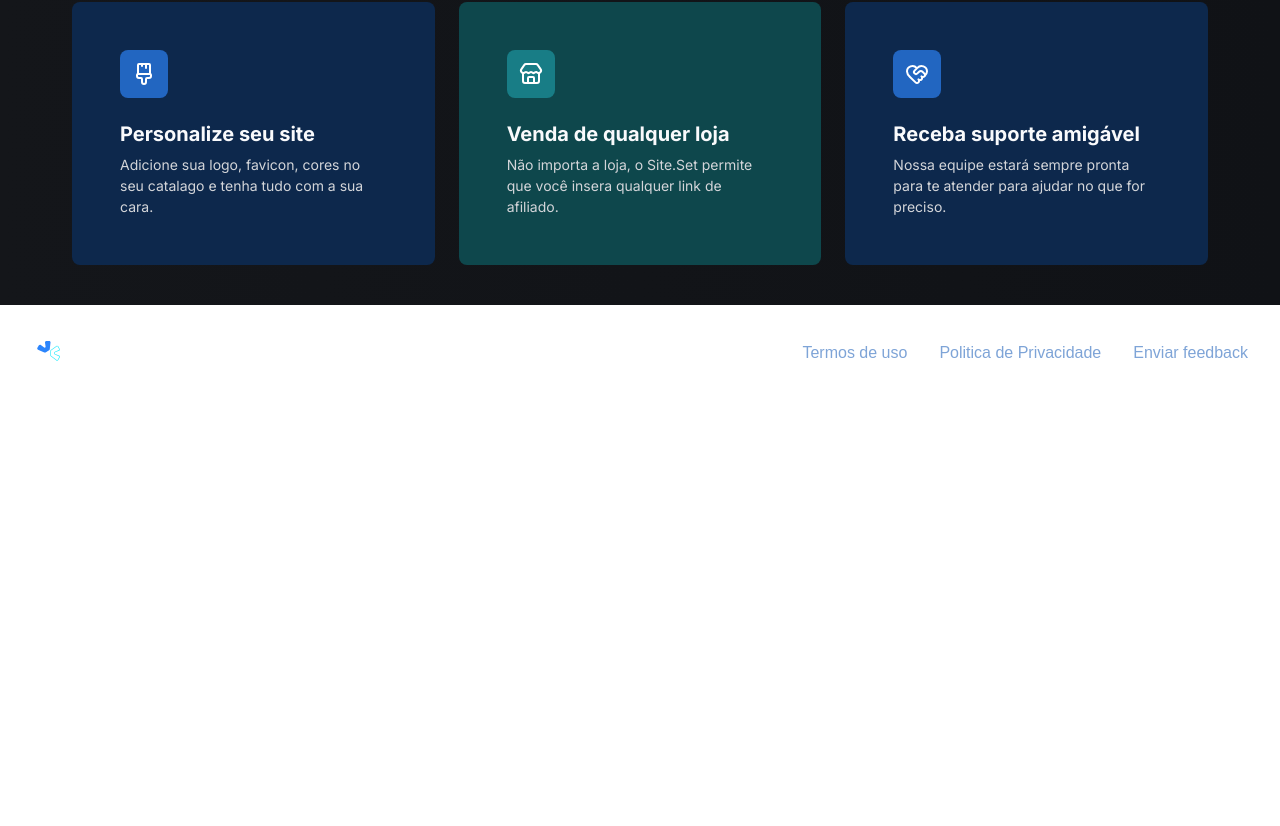
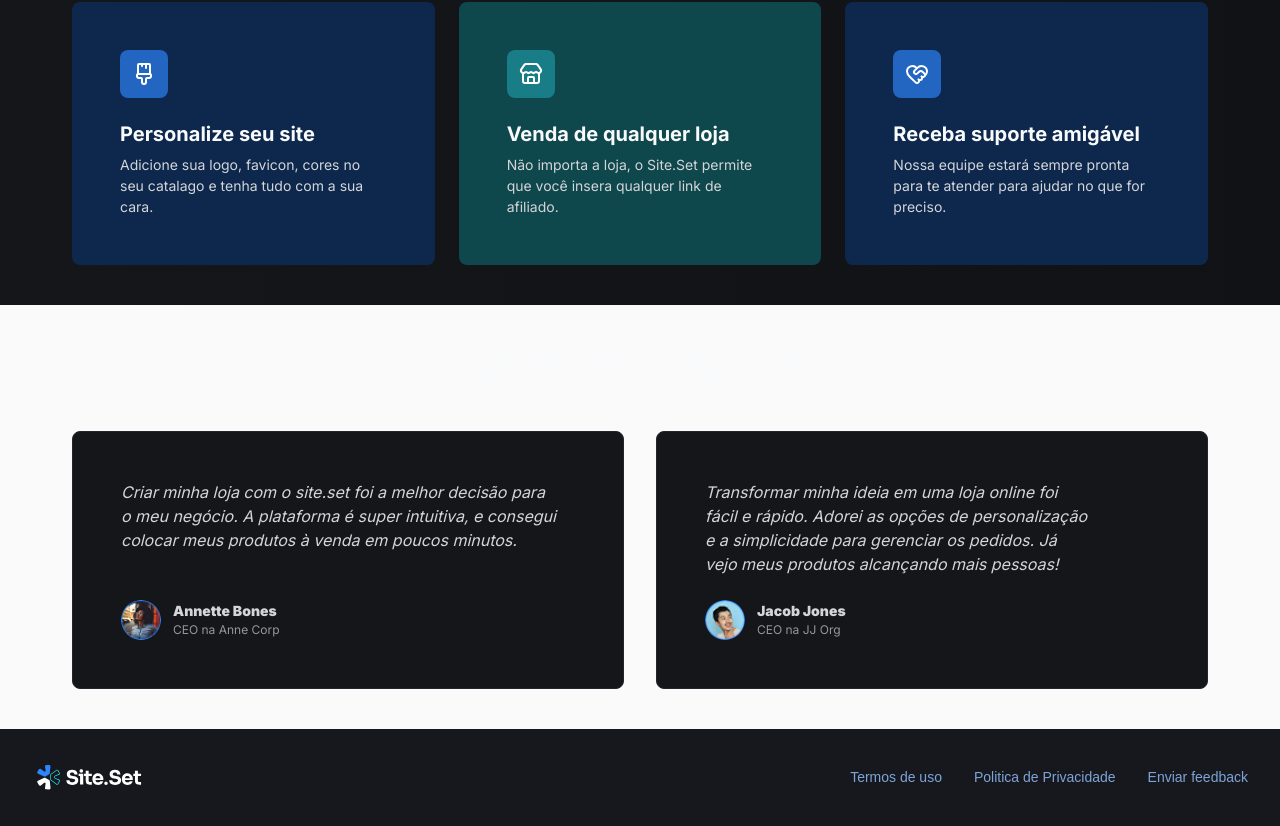
Before and after one commit to joao0pedro0alves/myblog, a Next.js app: page / in a window 1280 px wide. Shown: the part 872-1698 px from the top of the page. Before the commit the page ends 1274 px from the top, so only its background shows below. Built offline with nearby package versions, Linux system fonts and the light colour scheme; a web font is replaced by a local one.

Commit message:
customer story section

```diff
--- a/src/components/footer/footer.tsx
+++ b/src/components/footer/footer.tsx
@@ -3,19 +3,24 @@ import { Logo } from '../logo'
 
 export function Footer() {
   return (
-    <footer>
+    <footer className="bg-gray-500">
       <div className="mx-auto max-w-7xl px-4 sm:px-6 lg:px-8 py-8">
         <div className="flex flex-row justify-between gap-2 items-start md:items-center">
           <Logo />
 
           <nav className="flex flex-col md:flex-row gap-3 md:gap-8">
-            <Link className="text-blue-100" href="/termos-de-uso">
+            <Link className="text-blue-100 text-body-sm" href="/termos-de-uso">
               Termos de uso
             </Link>
-            <Link className="text-blue-100" href="/privacidade">
+
+            <Link className="text-blue-100 text-body-sm" href="/privacidade">
               Politica de Privacidade
             </Link>
-            <Link className="text-blue-100" href="/enviar-feedback">
+
+            <Link
+              className="text-blue-100 text-body-sm"
+              href="/enviar-feedback"
+            >
               Enviar feedback
             </Link>
           </nav>
--- /dev/null
+++ b/src/components/sections/customer-story-section/customer-story-section.tsx
@@ -0,0 +1,70 @@
+import Image from 'next/image'
+
+const customerStory = [
+  {
+    author: {
+      name: 'Annette Bones',
+      role: 'CEO na Anne Corp',
+      avatar: '/assets/avatars/customer-01.png',
+    },
+    content:
+      'Criar minha loja com o site.set foi a melhor decisão para o meu negócio. A plataforma é super intuitiva, e consegui colocar meus produtos à venda em poucos minutos.',
+  },
+  {
+    author: {
+      name: 'Jacob Jones',
+      role: 'CEO na JJ Org',
+      avatar: '/assets/avatars/customer-02.png',
+    },
+    content:
+      'Transformar minha ideia em uma loja online foi fácil e rápido. Adorei as opções de personalização e a simplicidade para gerenciar os pedidos. Já vejo meus produtos alcançando mais pessoas!',
+  },
+]
+
+export function CustomerStorySection() {
+  return (
+    <section className="container py-8  md:py-10">
+      <div className="flex flex-col items-center gap-12">
+        <h2 className="text-gray-100 text-heading-xl font-sans">
+          Quem utiliza, aprova!
+        </h2>
+
+        <div className="grid grid-cols-1 gap-8 md:grid-cols-2">
+          {customerStory.map((story) => {
+            return (
+              <div
+                className="bg-gray-600 border border-gray-400 flex flex-col p-6 md:p-12 gap-6 rounded-lg justify-between"
+                key={story.author.name}
+              >
+                <p className="text-gray-200 text-balance text-body-md italic">
+                  {story.content}
+                </p>
+
+                <div className="flex items-center gap-3">
+                  <div className="relative h-10 w-10 overflow-hidden rounded-full">
+                    <Image
+                      src={story.author.avatar}
+                      alt={story.author.name}
+                      fill
+                      className="object-cover"
+                    />
+                  </div>
+
+                  <div className="flex flex-col">
+                    <strong className="text-gray-200 text-sm">
+                      {story.author.name}
+                    </strong>
+
+                    <span className="text-gray-300 text-body-xs">
+                      {story.author.role}
+                    </span>
+                  </div>
+                </div>
+              </div>
+            )
+          })}
+        </div>
+      </div>
+    </section>
+  )
+}
--- /dev/null
+++ b/src/components/sections/customer-story-section/index.ts
@@ -0,0 +1 @@
+export * from './customer-story-section'
--- a/src/components/sections/hero-section/hero-section.tsx
+++ b/src/components/sections/hero-section/hero-section.tsx
@@ -8,7 +8,7 @@ export function HeroSection() {
     <section className="container relative flex items-center justify-center mt-16">
       <div className="grid grid-cols-1 md:grid-cols-2 gap-8 min-h-[20rem] md:h-[36rem] items-center">
         <div className="flex flex-col items-center justify-center gap-4 md:items-start lg:items-start">
-          <h1 className="text-gray-100 text-heading-hg">
+          <h1 className="text-gray-100 text-heading-hg font-sans">
             Venda seus produtos como afiliado em um único lugar
           </h1>
 
--- a/src/components/sections/support-section/support-section.tsx
+++ b/src/components/sections/support-section/support-section.tsx
@@ -2,7 +2,7 @@ import { HeartHandshake, PaintbrushVertical, Store } from 'lucide-react'
 
 export function SupportSection() {
   return (
-    <section className="pb-8 py-2 md:py-10 md:mt-28 bg-gradient-to-r from-gray-600 to-gray-700 bg-[url('/assets/support-section-background.png')] bg-contain bg-gray-700">
+    <section className="pb-8 py-2 md:py-10 md:mt-28 bg-gradient-to-r from-gray-600 to-gray-700 bg-[url('/assets/support-section-background.png')] bg-cover bg-center bg-gray-700">
       <div className="container flex flex-col items-center gap-12">
         <h2 className="font-sans text-balance text-center text-gray-100 text-heading-lg">
           Sua loja de afiliados, simples, do jeito que deveria ser
--- a/src/components/theme-provider/mode-toggle.tsx
+++ b/src/components/theme-provider/mode-toggle.tsx
@@ -16,7 +16,7 @@ export function ModeToggle() {
 
   return (
     <DropdownMenu>
-      <DropdownMenuTrigger asChild>
+      <DropdownMenuTrigger asChild disabled>
         <Button variant="outline" size="icon">
           <Sun className="h-[1.2rem] w-[1.2rem] scale-100 rotate-0 transition-all dark:scale-0 dark:-rotate-90" />
           <Moon className="absolute h-[1.2rem] w-[1.2rem] scale-0 rotate-90 transition-all dark:scale-100 dark:rotate-0" />
--- a/src/pages/index.tsx
+++ b/src/pages/index.tsx
@@ -1,4 +1,5 @@
 import { Inter, PT_Sans_Caption } from 'next/font/google'
+import { CustomerStorySection } from '@/components/sections/customer-story-section'
 import { FeatureSection } from '@/components/sections/feature-section'
 import { HeroSection } from '@/components/sections/hero-section'
 import { SupportSection } from '@/components/sections/support-section'
@@ -21,8 +22,12 @@ export default function Home() {
     >
       <article className="flex flex-col">
         <HeroSection />
+
         <FeatureSection />
+
         <SupportSection />
+
+        <CustomerStorySection />
       </article>
     </div>
   )
```
Also changed, not shown: public/assets/avatars/customer-01.png (added), public/assets/avatars/customer-02.png (added).
